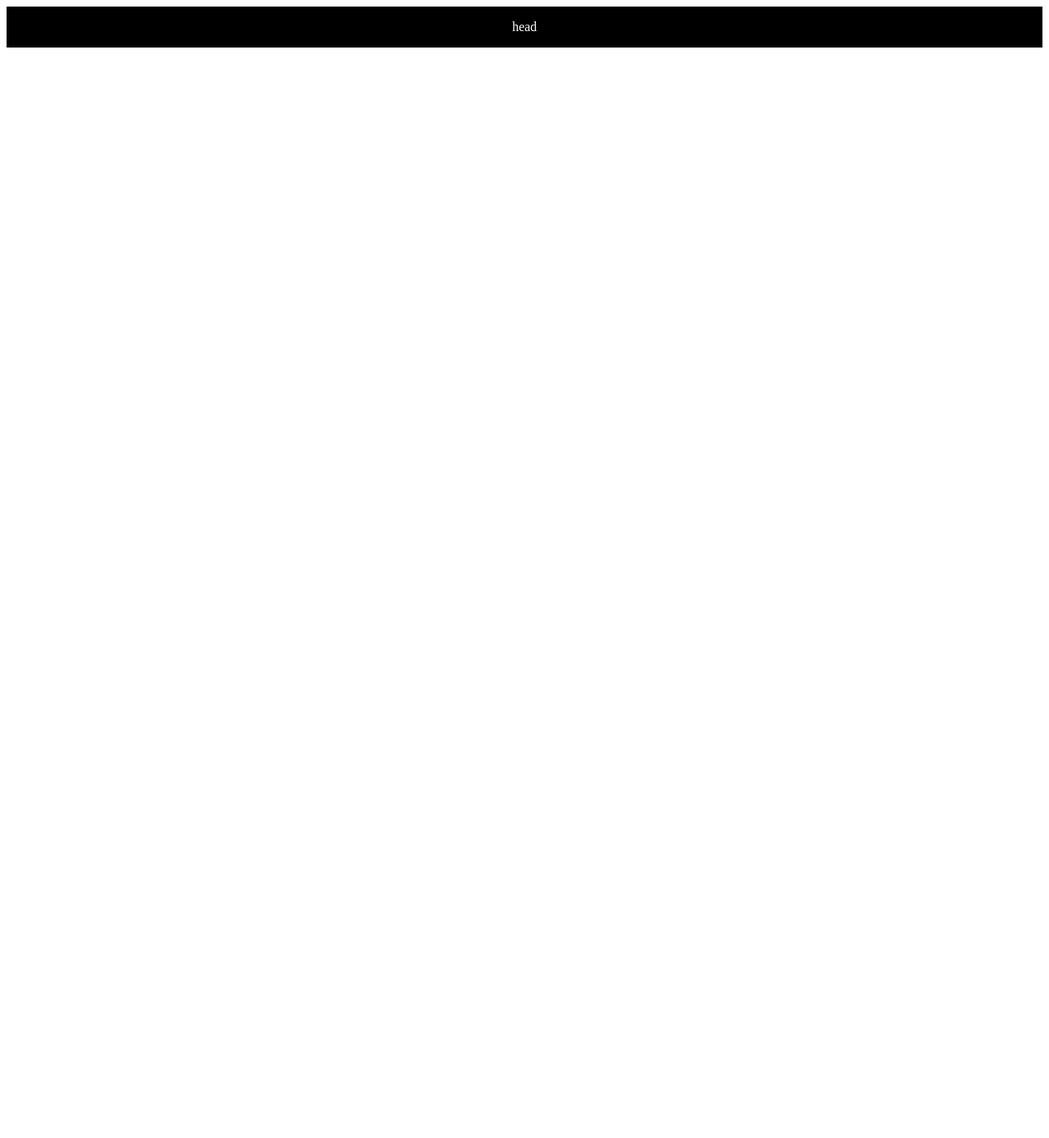
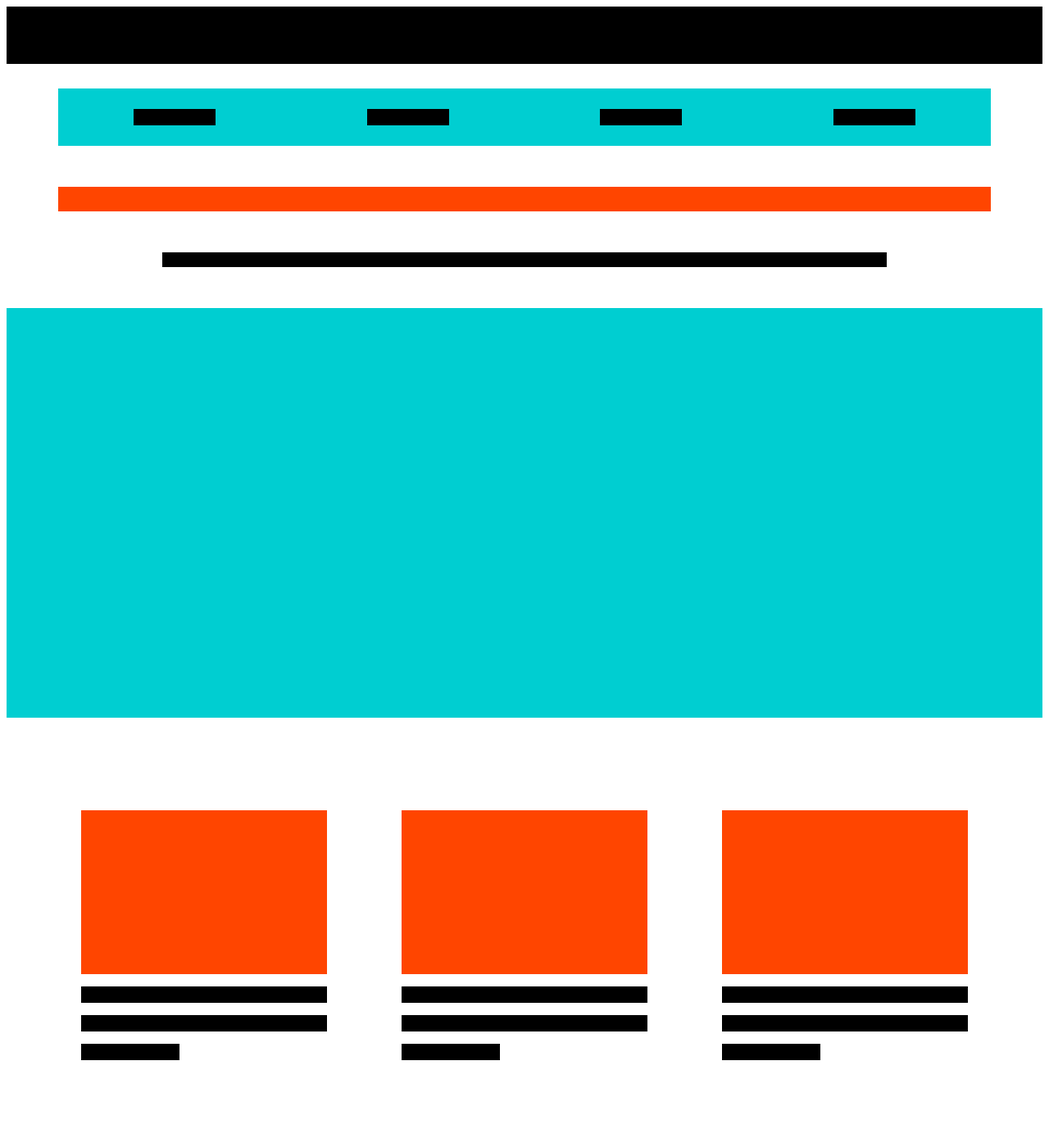
Before and after one commit to faisalou00/belajar-web, a plain HTML site: page index2.html in a window 1280 px wide. Shown: the whole page at 82% size. Before the commit the page ends 800 px from the top, so only its background shows below. Drawn offline with Linux system fonts and the light colour scheme.

Commit message:
menyelesaikan latihan pertama

```diff
--- a/index2.html
+++ b/index2.html
@@ -9,5 +9,36 @@
 </head>
 <body>
     <div class="heading">head</div>
+    <div class="menu">
+        <div class="link"></div>
+        <div class="link"></div>
+        <div class="link"></div>
+        <div class="link"></div>
+    </div>
+
+    <div class="content1"></div>
+    <div class="content2"></div>
+    <div class="carousel"></div>
+    <div class="cards">
+        <div class="card1">
+            <div class="img"></div>
+            <div class="fill1"></div>
+            <div class="fill1"></div>
+            <div class="fill2"></div>
+        </div>
+        <div class="card1">
+            <div class="img"></div>
+            <div class="fill1"></div>
+            <div class="fill1"></div>
+            <div class="fill2"></div>
+        </div>
+        <div class="card1">
+            <div class="img"></div>
+            <div class="fill1"></div>
+            <div class="fill1"></div>
+            <div class="fill2"></div>
+        </div>
+    </div>
+
 </body>
 </html>
--- a/style2.css
+++ b/style2.css
@@ -4,6 +4,73 @@
     align-items: center;
     background-color: black;
     width: 100%;
-    height: 50px;
-    color: white;
+    height: 70px;
+    color:black;
 }
+.menu{
+    display: flex;
+    justify-content: space-around;
+    align-items: center;
+    margin: 30px auto 50px;
+    width: 90%;
+    height: 70px;
+    background-color: darkturquoise;
+}
+
+.link{
+    background-color: black;
+    width: 100px;
+    height: 20px;
+}
+
+.content1{
+    align-items: center;
+    margin: 30px auto 50px;
+    width: 90%;
+    height: 30px;
+    background-color: orangered;
+}
+.content2{
+    align-items: center;
+    margin: 30px auto 50px;
+    width: 70%;
+    height: 18px;
+    background-color:black;
+}
+.carousel{
+    width: 100%;
+    height: 500px;
+    background-color: darkturquoise;
+}
+.cards{
+    display: flex;
+    align-items: center;
+    justify-content: space-evenly;
+    background-color:white;
+    width: auto;
+    height: 500px;
+}
+.card1{
+    background-color: white;
+    width: 300px;
+    height: 400px;
+    margin-top: 10%;
+
+}
+.img{
+    width: 100%;
+    height: 200px;
+    background-color: orangered;
+}
+.fill1{
+    margin-top: 5%;
+    background-color: black;
+    width: auto;
+    height: 20px;
+}
+.fill2{
+    margin-top: 5%;
+    background-color: black;
+    width: 40%;
+    height: 20px;
+}
```
Also changed, not shown: contoh landing page.jpg (added).
